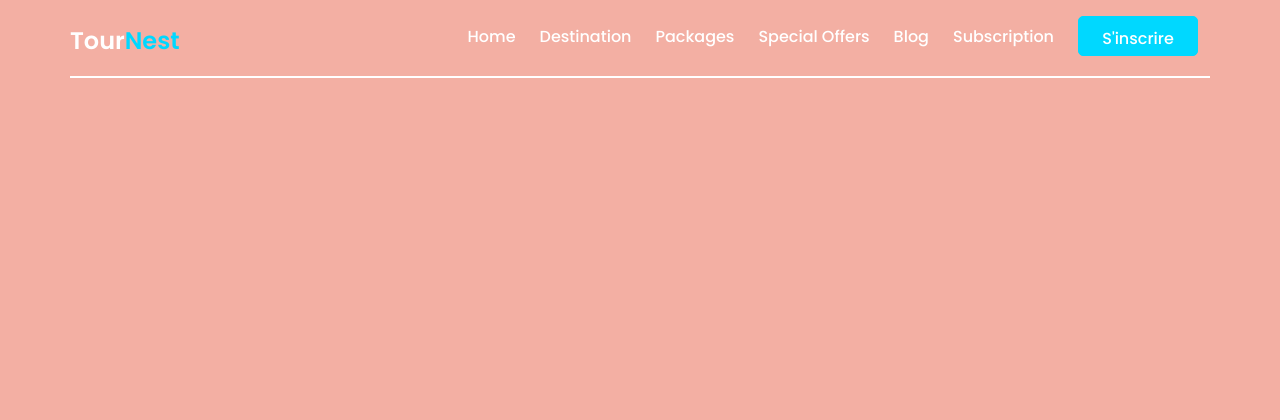
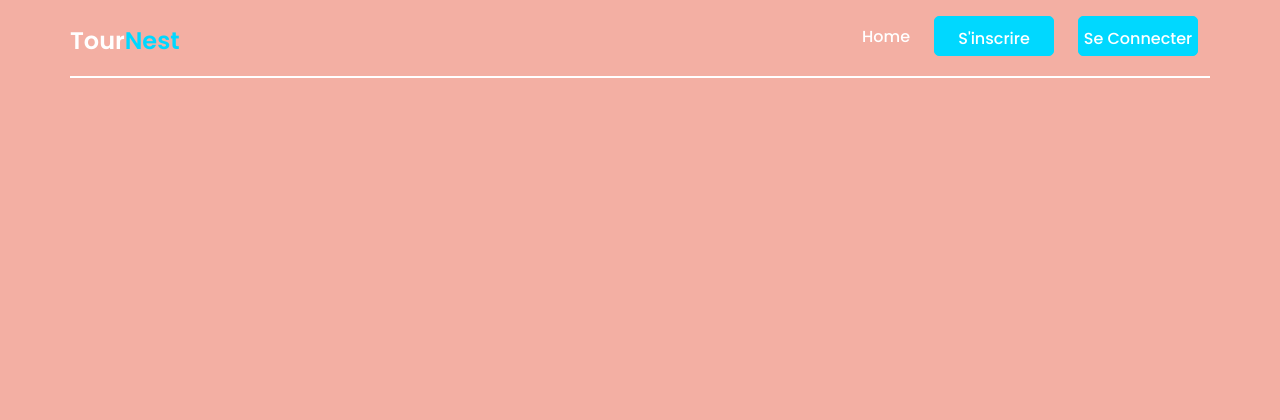
Before and after one commit to AxelPittet/Festivel, a PHP site: page /index.php in a window 1280 px wide. Shown: the top 420 px of the page. Run offline with PHP 8.4, Linux system fonts and the light colour scheme.

Commit message:
Ajout du Login
J'ai ajouté un bouton de connexion dans le header

```diff
--- a/Code/controler/controler.php
+++ b/Code/controler/controler.php
@@ -12,3 +12,8 @@ function logout(){
     session_destroy();
     require "view/home.php";
 }
+
+function login(){
+    //create_session();
+    require "view/home.php";
+}
--- a/Code/index.php
+++ b/Code/index.php
@@ -9,14 +9,17 @@ if (isset($_GET['action'])) {
         case 'home' :
             home();
             break;
-        default :
-            home();
         case 'register' :
             register();
             break;
         case 'logout' :
             logout();
             break;
+        case 'login' :
+            login();
+            break;
+        default :
+            home();
     }
 } else {
     home();
--- a/Code/view/gabarit.php
+++ b/Code/view/gabarit.php
@@ -90,14 +90,13 @@
                         <div class="collapse navbar-collapse">
                             <ul class="nav navbar-nav navbar-right">
                                 <li class="smooth-menu"><a href="index.php?action=home">home</a></li>
-                                <li class="smooth-menu"><a href="#gallery">Destination</a></li>
-                                <li class="smooth-menu"><a href="#pack">Packages </a></li>
-                                <li class="smooth-menu"><a href="#spo">Special Offers</a></li>
-                                <li class="smooth-menu"><a href="#blog">blog</a></li>
-                                <li class="smooth-menu"><a href="#subs">subscription</a></li>
                                 <?php if (!isset($_SESSION['UserEmailAddress'])) : ?>
                                     <li>
                                         <button class="book-btn"><a href="index.php?action=register">S'inscrire</a>
+                                        </button>
+                                    </li>
+                                    <li>
+                                        <button class="book-btn"><a href="index.php?action=login">Se connecter</a>
                                         </button>
                                     </li>
                                 <?php else: ?>
```
